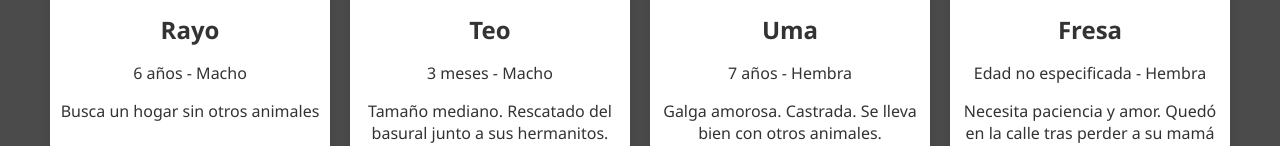
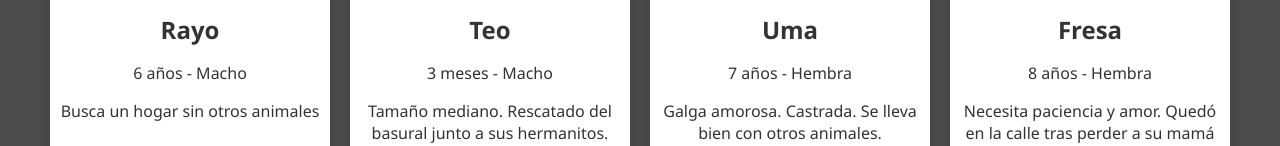
Before and after one commit to Gianp2/perrosygatos, a website with bundled scripts: page index.html in a window 1280 px wide. Shown: the part 643-789 px from the top of the page. Built offline with nearby package versions, Linux system fonts and the light colour scheme; some packages are replaced by stand-ins of ours.

Commit message:
Update index.html

```diff
--- a/index.html
+++ b/index.html
@@ -44,7 +44,7 @@
       <div class="tarjeta">
         <img src="img/fresa.jpg" alt="Fresa" />
         <h2>Fresa</h2>
-        <p>Edad no especificada - Hembra</p>
+        <p>8 años - Hembra</p>
         <p>Necesita paciencia y amor. Quedó en la calle tras perder a su mamá humana.</p>
       </div>
       <div class="tarjeta">
```
